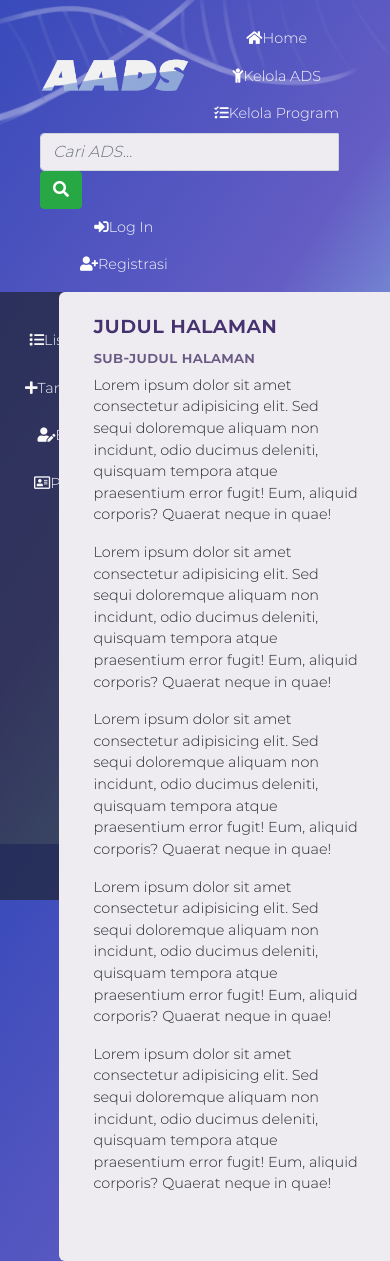
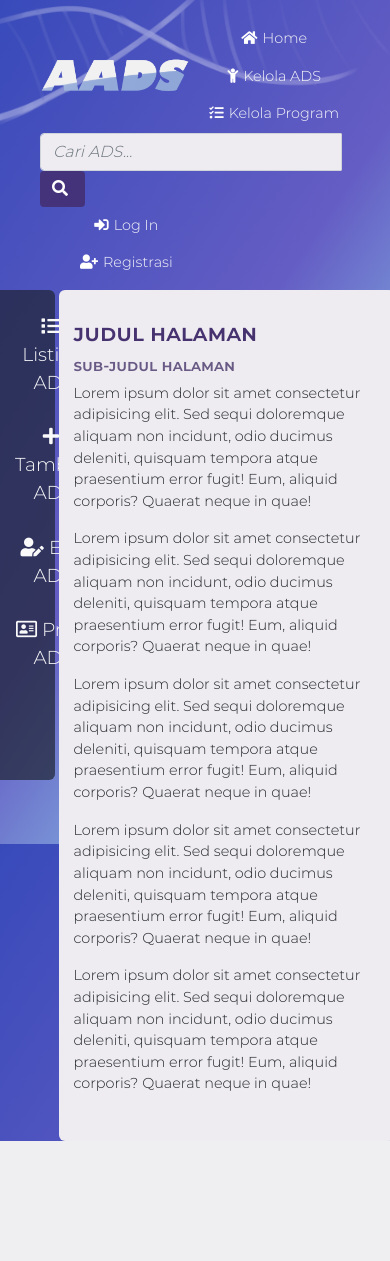
Before and after one commit to FeisalAR/Aplikasi-AADS, a PHP site: page /template.html in a window 390 px wide; the page is wider, and only the part inside the window is pictured. After the commit the page ends 1141 px from the top of that part, so only its background shows below. Run offline with PHP 8.4, Linux system fonts and the light colour scheme; some libraries are stand-ins or nearby versions.

Commit message:
enhances horizontal and vertical navbar for mobile

```diff
--- a/css/style.css
+++ b/css/style.css
@@ -29,10 +29,19 @@
   text-decoration: none;
 }
 
-@media only screen and (max-width: 600px) {
+@media only screen and (max-width: 576px) {
   body {
     font-size: 0.9em;
   }
+}
+
+.btn {
+  background-color: #44337b;
+  border: none;
+}
+
+i {
+  margin-right: 5px;
 }
 
 .dnapic {
@@ -62,6 +71,13 @@
 .togglebutton i {
   padding-top: 5px !important;
   font-size: 1.3em;
+}
+
+@media only screen and (min-width: 800px) {
+  .togglebutton {
+    display: none;
+    visibility: hidden;
+  }
 }
 
 .navbar-nav {
@@ -127,15 +143,34 @@
   background-color: rgba(31, 36, 50, 0.7);
   padding-bottom: 100%;
   border-radius: 6px;
-  position: fixed;
 }
 
 .vertical-nav-wrapper li {
   padding-top: 10px;
 }
 
+@media only screen and (max-width: 576px) {
+  .vertical-nav-wrapper li {
+    font-size: 1.3em;
+  }
+}
+
+@media only screen and (max-width: 576px) {
+  .vertical-nav-wrapper .navbar {
+    padding: 30px;
+    padding-top: 5px;
+  }
+}
+
 .col-2 {
   padding: 0;
+}
+
+@media only screen and (max-width: 576px) {
+  .vmenutext {
+    visibility: hidden;
+    display: none;
+  }
 }
 
 .col {
@@ -166,6 +201,12 @@
   margin-right: 3%;
   margin-left: 1%;
   border-radius: 6px;
+}
+
+@media only screen and (max-width: 576px) {
+  main {
+    padding: 30px;
+  }
 }
 
 .card {
--- a/css/style.scss
+++ b/css/style.scss
@@ -36,10 +36,20 @@
     overflow-x: hidden;
     text-decoration: none;
 
-    @media only screen and (max-width: 600px) {
+    @media only screen and (max-width: 576px) {
             font-size: 0.9em;
         }
 }
+
+
+    .btn{
+        background-color: $btnColour;
+        border: none;
+    }
+
+    i{
+        margin-right: 5px;
+    }
 
 .dnapic{
     position: fixed;
@@ -68,6 +78,13 @@
 .togglebutton i{
     padding-top: 5px !important;
     font-size: 1.3em;
+}
+
+.togglebutton{
+    @media only screen and (min-width: 800px) {
+            display: none;
+            visibility: hidden;
+        }
 }
 
 .navbar-nav{
@@ -116,10 +133,10 @@
         border-bottom-left-radius: 1px;
     }
 
-    .icon{
-        margin-right: 7px;
+        .icon{
+            margin-right: 7px;
+        }
     }
-}
 }
 
 
@@ -127,16 +144,32 @@
 .vertical-nav-wrapper{
     background-color: $verticalNavColour;
     padding-bottom: 100%;
-    border-radius: 6px;;
-    position: fixed;
+    border-radius: 6px;
 
     li{
         padding-top: 10px;
+        @media only screen and (max-width: 576px) {
+            font-size: 1.3em;
+        }
+    }
+
+    .navbar{
+        @media only screen and (max-width: 576px) {
+            padding:30px;
+            padding-top: 5px;
+        }
     }
 }
 
 .col-2{
     padding:0;
+}
+
+.vmenutext{
+    @media only screen and (max-width: 576px) {
+            visibility: hidden;
+            display: none;
+    }
 }
 
 // ----------------Main Content----------------------------------
@@ -169,6 +202,10 @@
     margin-right: 3%;
     margin-left: 1%;
     border-radius: 6px;
+
+    @media only screen and (max-width: 576px) {
+            padding: 30px;
+        }
 }
 
 .card{
```
Also changed, not shown: registrasi.html (+5 -4 lines), 1 other file.
